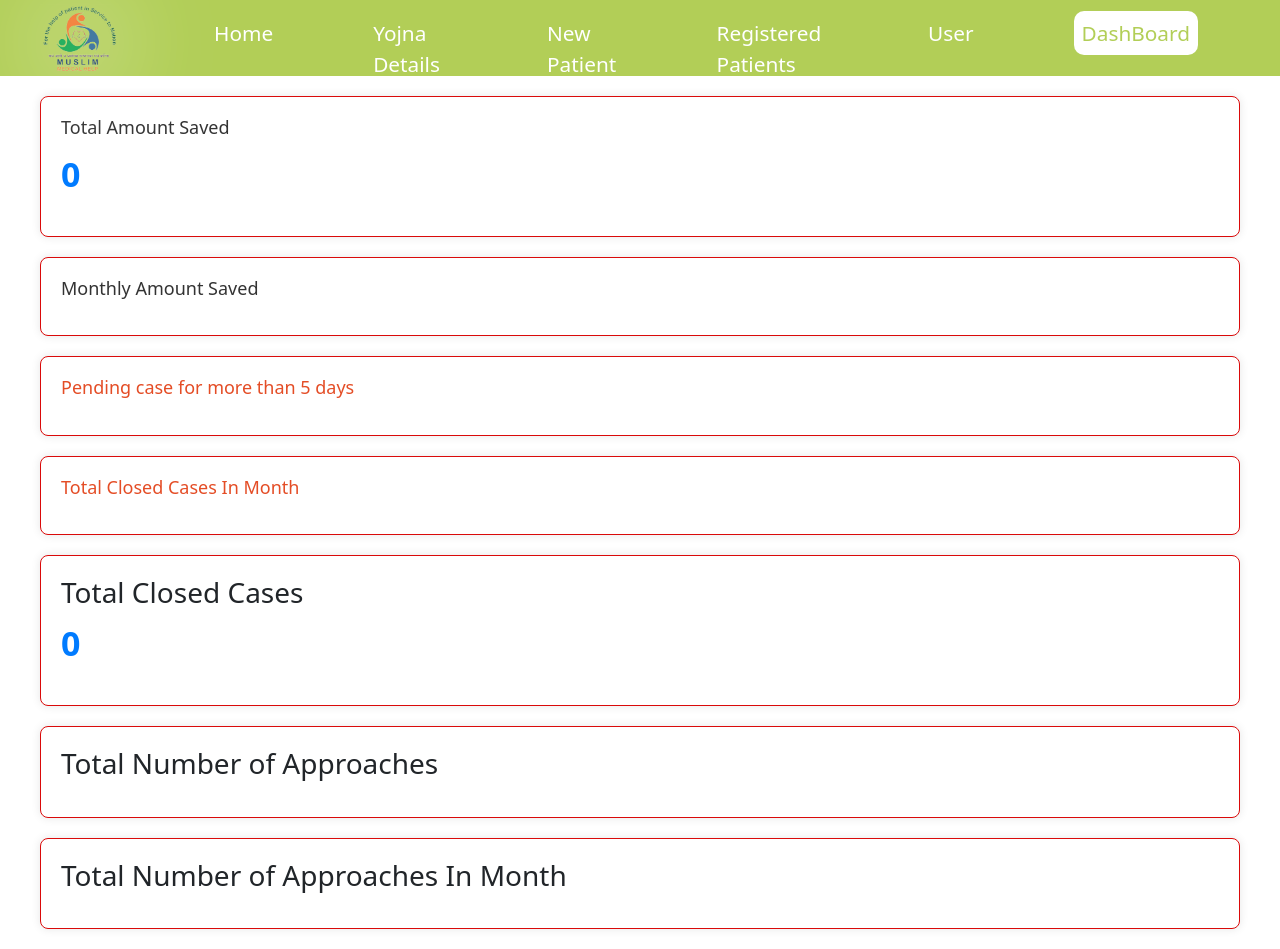
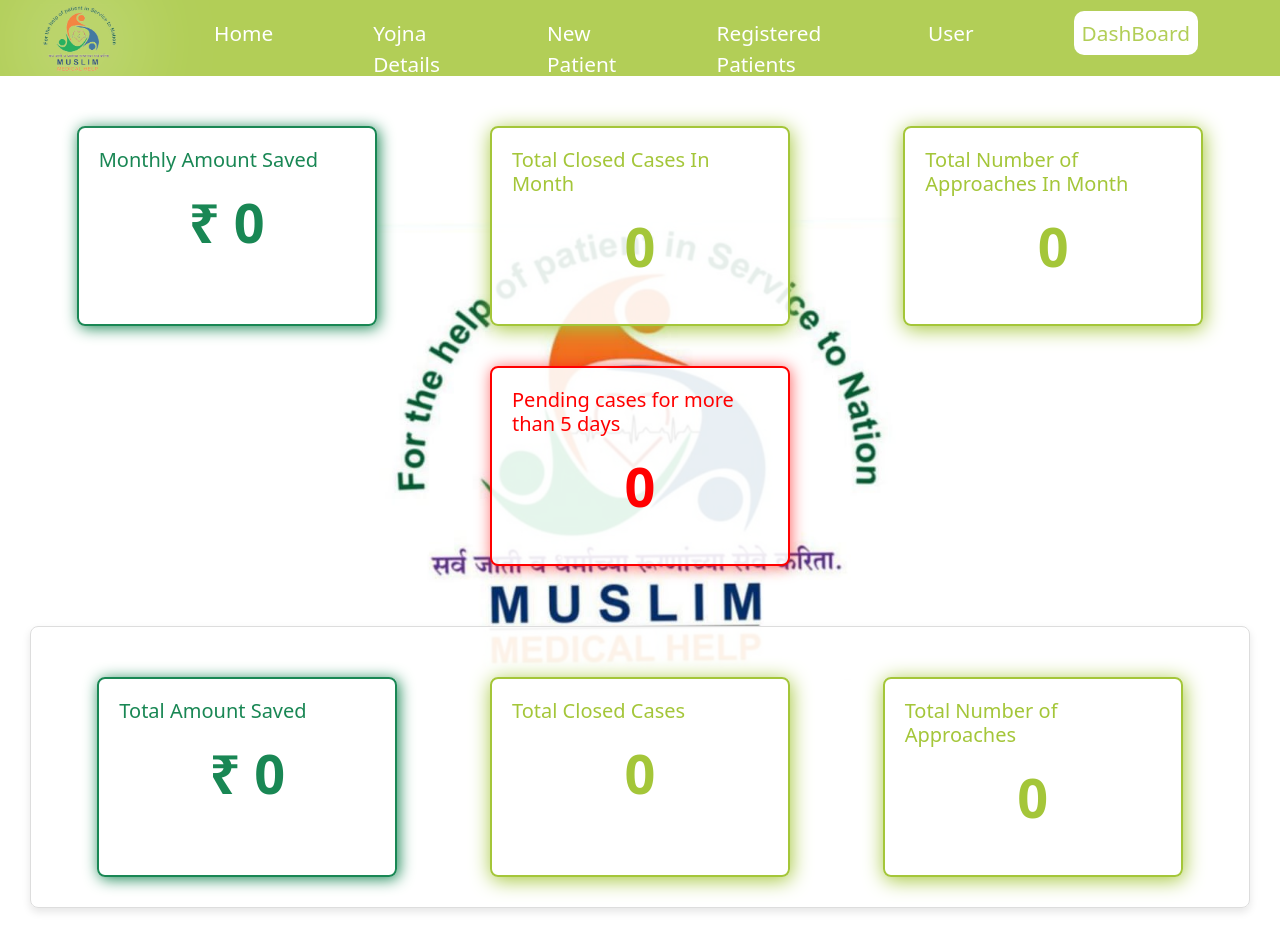
Before and after one commit to Tekisky123/MMH-frontEnd-1, a React (Create React App) app: page /dashboard in a window 1280 px wide. Built offline with nearby package versions, Linux system fonts and the light colour scheme; no server answers; sample sign-in values are in the browser's storage.

Commit message:
final changes

```diff
--- a/src/Components/dashboard/Dashboard.css
+++ b/src/Components/dashboard/Dashboard.css
@@ -1,57 +1,72 @@
 /* Dashboard.css */
 
 .dashbord-main {
-  /* display: flex;
+  display: flex;
   flex-wrap: wrap;
-  justify-content: space-around; */
+  justify-content: space-around;
   margin: 20px;
+  background-image: url(../../Assets/Images//mainbodylogo.jpeg);
+  background-size: cover;
+
+  background-repeat: no-repeat;
 }
 
-.dashboard-card1 {
-  background-color: #fff;
-
-  border: 1px solid #da0a0a;
-  border-radius: 8px;
-  box-shadow: 0 0 10px rgba(0, 0, 0, 0.1);
-  margin: 20px;
-  padding: 20px;
-  width: 1200px;
-  /* text-align: center; */
-}
-.dashboard-card {
-  background-color: #fff;
+.dashboard-card,
+.dashboard-big-card {
+  background: #ffffffe5;
   border: 1px solid #ddd;
   border-radius: 8px;
-  box-shadow: 0 0 10px rgba(0, 0, 0, 0.1);
-  margin: 20px;
-  text-align: center;
+  box-shadow: 0 4px 8px rgba(0, 0, 0, 0.1);
   padding: 20px;
-  width: 1200px;
-  height: 300px;
-  /* text-align: center; */
+  margin: 10px;
 }
 
+.dashboard-card {
+  width: 300px;
+  height: 200px;
+  margin-top: 30px;
+
+}
+.amount{
+  border: 2px solid #198754;
+  box-shadow: 2px 2px 15px #198754;
+  color: #198754;
+}
+
+.dashboard-big-card {
+  width: 1300px;
+  margin-top: 50px;
+  display: flex;
+  justify-content: space-around;
+}
+
+.monthly-amount-heading,
+.total-closed-cases-heading,
+.total-approach-heading,
+.pending-cases-heading,
 .total-amount-heading {
-  color: #333;
-  font-size: 18px;
+  font-size: 20px;
   margin-bottom: 10px;
+}
+.pending-cases{
+  border: 2px solid red;
+  color: red;
+
+  box-shadow: 1px 1px 15px rgba(255, 0, 0, 0.603);
+}
+.total-closed-cases{
+  border: 2px solid #a4c639;
+  box-shadow: 1px 3px 20px #a4c639;
+
+}
+.cards{
+  border: 2px solid #a4c639;
+  box-shadow: 1px 3px 20px #a4c639;
+  color: #a4c639;
 }
 
 .card-value {
-
-  color: #007bff;
-  font-size: 34px;
+  font-size: 54px;
+  text-align: center;
   font-weight: bold;
 }
-
-.Pending-case {
-  color: #e44d26;
-  font-size: 18px;
-  margin-bottom: 10px;
-}
-
-.dashbord-data {
-  /* display: flex;
-  justify-content: space-around; */
-  margin-top: 20px;
-}
--- a/src/Components/dashboard/Dashboard.jsx
+++ b/src/Components/dashboard/Dashboard.jsx
@@ -1,5 +1,8 @@
+// Dashboard.js
+
 import React, { useState, useEffect } from "react";
 import "../../Components/dashboard/Dashboard.css";
+
 
 const Dashboard = () => {
   const [data, setData] = useState({
@@ -22,12 +25,11 @@ const Dashboard = () => {
         // Update state with API data
         setData({
           totalAmountSaved: json.totalAmountSaved,
-          monthAmountSaved: json.monthAmountSaved,
-          PendingCasesMoreThan5Days: json.PendingCasesMoreThan5Days,
-          totalClosedCasesInMonth: json.totalClosedCasesInMonth,
+          monthlyAmountSaved: json.monthlyAmountSaved,
+          pendingCases: json.pendingCases,
           totalClosedCases: json.totalClosedCases,
-          totalNumberOfApproach: json.totalNumberOfApproach,
-          totalNumberOfMonthApproach: json.totalNumberOfMonthApproach,
+          totalApproach: json.totalApproach,
+          totalMonthApproach: json.totalMonthApproach,
         });
       })
       .catch((error) => console.error("Error fetching data: ", error));
@@ -35,41 +37,42 @@ const Dashboard = () => {
 
   return (
     <div className="dashbord-main">
-      <div className="dashboard-card1">
-        <h1 className="total-amount-heading">Total Amount Saved</h1>
-        <p className="card-value">{data.totalAmountSaved}</p>
+      {/* First Row */}
+      <div className="dashboard-card amount">
+        <h1 className="monthly-amount-heading ">Monthly Amount Saved</h1>
+        <p className="card-value">₹ {data.monthlyAmountSaved}</p>
       </div>
 
-      <div className="dashboard-card1">
-        <h1 className="total-amount-heading">Monthly Amount Saved</h1>
-        <p className="card-value">{data.monthAmountSaved}</p>
+      <div className="dashboard-card total-closed-cases cards">
+        <h1 className="total-closed-cases-heading ">Total Closed Cases In Month</h1>
+        <p className="card-value">{data.totalClosedCases}</p>
       </div>
 
-      <div className="dashboard-card1">
-        <h1 className="Pending-case">Pending case for more than 5 days</h1>
-        <p className="card-value">{data.PendingCasesMoreThan5Days}</p>
-      </div>
-      <div className="dashboard-card1">
-        <h1 className="Pending-case">Total Closed Cases In Month</h1>
-        <p className="card-value">{data.totalClosedCasesInMonth}</p>
+      <div className="dashboard-card cards">
+        <h1 className="total-approach-heading ">Total Number of Approaches In Month</h1>
+        <p className="card-value">{data.totalApproach}</p>
       </div>
 
-      <div className="dashbord-data">
-        <div className="dashboard-card1">
-          <h3 className="total-closed-cases">Total Closed Cases</h3>
+      <div className="dashboard-card pending-cases">
+        <h1 className="pending-cases-heading ">Pending cases for more than 5 days</h1>
+        <p className="card-value">{data.pendingCases}</p>
+      </div>
+
+      {/* Second Row */}
+      <div className="dashboard-big-card">
+        <div className="dashboard-card amount">
+          <h1 className="total-amount-heading ">Total Amount Saved</h1>
+          <p className="card-value">₹ {data.totalAmountSaved}</p>
+        </div>
+
+        <div className="dashboard-card cards">
+          <h1 className="total-closed-cases-heading">Total Closed Cases</h1>
           <p className="card-value">{data.totalClosedCases}</p>
         </div>
 
-        <div className="dashboard-card1">
-          <h3 className="total-number-of-approach">Total Number of Approaches</h3>
-          <p className="card-value">{data.totalNumberOfApproach}</p>
-        </div>
-
-        <div className="dashboard-card1">
-          <h3 className="total-number-of-month-approach">
-            Total Number of Approaches In  Month
-          </h3>
-          <p className="card-value">{data.totalNumberOfMonthApproach}</p>
+        <div className="dashboard-card cards">
+          <h1 className="total-approach-heading">Total Number of Approaches</h1>
+          <p className="card-value">{data.totalApproach}</p>
         </div>
       </div>
     </div>
```
